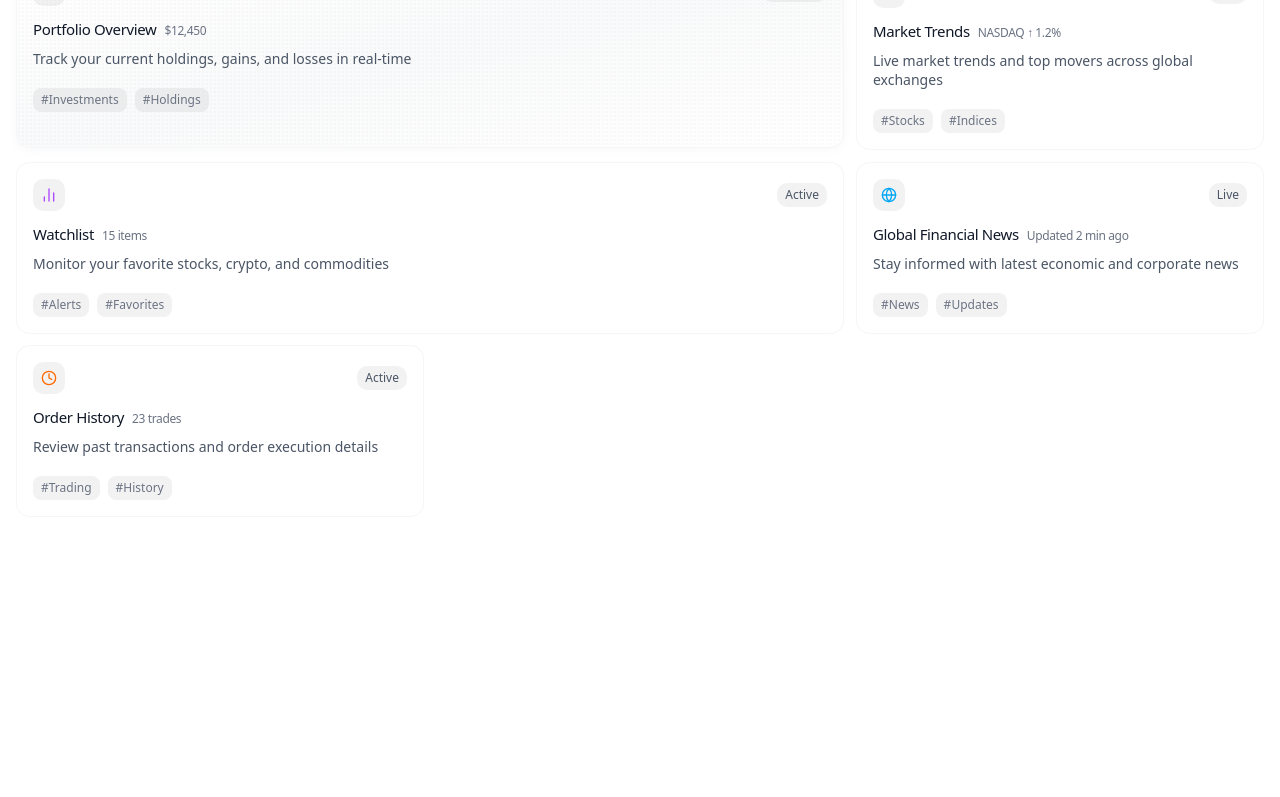
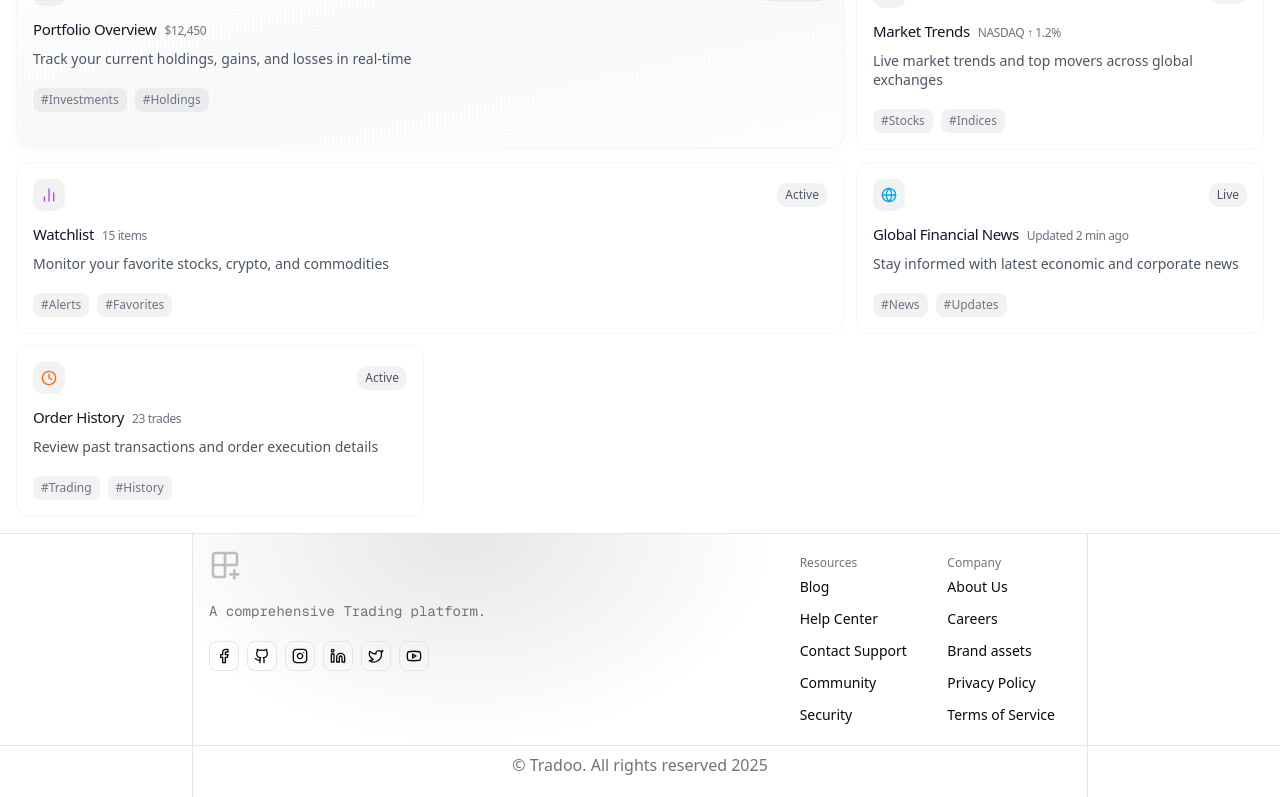
Before and after one commit to imRahul05/tradoo, a Next.js app in the folder client/: page / in a window 1280 px wide. Shown: the part 1635-2432 px from the top of the page. Before the commit the page ends 2168 px from the top, so only its background shows below. Built offline with nearby package versions, Linux system fonts and the light colour scheme.

Commit message:
feat: add Footer component and integrate it into Home page; update package dependencies

```diff
--- a/client/package.json
+++ b/client/package.json
@@ -14,6 +14,7 @@
     "clsx": "^2.1.1",
     "framer-motion": "^12.23.21",
     "gsap": "^3.13.0",
+    "lenis": "^1.3.11",
     "lucide-react": "^0.544.0",
     "next": "15.5.4",
     "react": "19.1.0",
--- a/client/src/app/page.tsx
+++ b/client/src/app/page.tsx
@@ -1,4 +1,5 @@
 import { HeroSection } from "@/components/blocks/hero-section-dark";
+import Footer from "@/components/Footer";
 import { Nav } from "@/components/Nav";
 import { TradingBentoGrid } from "@/components/TradingBentoGrid";
 export default function Home() {
@@ -28,6 +29,7 @@ export default function Home() {
       />
 
       <TradingBentoGrid />
+    <Footer/>
     </div>
   );
 }
--- /dev/null
+++ b/client/src/components/Footer.tsx
@@ -0,0 +1,26 @@
+"use client";
+import React from 'react';
+import { MinimalFooter } from "@/components/ui/minimal-footer";
+import { ArrowDownIcon } from 'lucide-react';
+import Lenis from 'lenis';
+
+export default function Footer() {
+
+    React.useEffect(() => {
+        const lenis = new Lenis();
+
+        function raf(time: number) {
+            lenis.raf(time);
+            requestAnimationFrame(raf);
+        }
+
+        requestAnimationFrame(raf);
+    }, []);
+
+    return (
+
+            <div>
+                < MinimalFooter />
+            </div>
+            );
+        }
--- /dev/null
+++ b/client/src/components/ui/minimal-footer.tsx
@@ -0,0 +1,152 @@
+import {
+	FacebookIcon,
+	GithubIcon,
+	Grid2X2Plus,
+	InstagramIcon,
+	LinkedinIcon,
+	TwitterIcon,
+	YoutubeIcon,
+} from 'lucide-react';
+
+export function MinimalFooter() {
+	const year = new Date().getFullYear();
+
+	const company = [
+		{
+			title: 'About Us',
+			href: '#',
+		},
+		{
+			title: 'Careers',
+			href: '#',
+		},
+		{
+			title: 'Brand assets',
+			href: '#',
+		},
+		{
+			title: 'Privacy Policy',
+			href: '#',
+		},
+		{
+			title: 'Terms of Service',
+			href: '#',
+		},
+	];
+
+	const resources = [
+		{
+			title: 'Blog',
+			href: '#',
+		},
+		{
+			title: 'Help Center',
+			href: '#',
+		},
+		{
+			title: 'Contact Support',
+			href: '#',
+		},
+		{
+			title: 'Community',
+			href: '#',
+		},
+		{
+			title: 'Security',
+			href: '#',
+		},
+	];
+
+	const socialLinks = [
+		{
+			icon: <FacebookIcon className="size-4" />,
+			link: '#',
+		},
+		{
+			icon: <GithubIcon className="size-4" />,
+			link: '#',
+		},
+		{
+			icon: <InstagramIcon className="size-4" />,
+			link: '#',
+		},
+		{
+			icon: <LinkedinIcon className="size-4" />,
+			link: '#',
+		},
+		{
+			icon: <TwitterIcon className="size-4" />,
+			link: '#',
+		},
+		{
+			icon: <YoutubeIcon className="size-4" />,
+			link: '#',
+		},
+	];
+	return (
+		<footer className="relative">
+			<div className="bg-[radial-gradient(35%_80%_at_30%_0%,--theme(--color-foreground/.1),transparent)] mx-auto max-w-4xl md:border-x">
+				<div className="bg-border absolute inset-x-0 h-px w-full" />
+				<div className="grid max-w-4xl grid-cols-6 gap-6 p-4">
+					<div className="col-span-6 flex flex-col gap-5 md:col-span-4">
+						<a href="#" className="w-max opacity-25" title="Home">
+							<Grid2X2Plus className="size-8" />
+						</a>
+						<p className="text-muted-foreground max-w-sm font-mono text-sm text-balance">
+							A comprehensive Trading platform.
+						</p>
+						<div className="flex gap-2">
+							{socialLinks.map((item, i) => (
+								<a
+									key={i}
+									className="hover:bg-accent rounded-md border p-1.5"
+									target="_blank"
+									href={item.link}
+								>
+									{item.icon}
+								</a>
+							))}
+						</div>
+					</div>
+					<div className="col-span-3 w-full md:col-span-1">
+						<span className="text-muted-foreground mb-1 text-xs">
+							Resources
+						</span>
+						<div className="flex flex-col gap-1">
+							{resources.map(({ href, title }, i) => (
+								<a
+									key={i}
+									className={`w-max py-1 text-sm duration-200 hover:underline`}
+									href={href}
+								>
+									{title}
+								</a>
+							))}
+						</div>
+					</div>
+					<div className="col-span-3 w-full md:col-span-1">
+						<span className="text-muted-foreground mb-1 text-xs">Company</span>
+						<div className="flex flex-col gap-1">
+							{company.map(({ href, title }, i) => (
+								<a
+									key={i}
+									className={`w-max py-1 text-sm duration-200 hover:underline`}
+									href={href}
+								>
+									{title}
+								</a>
+							))}
+						</div>
+					</div>
+				</div>
+				<div className="bg-border absolute inset-x-0 h-px w-full" />
+				<div className="flex max-w-4xl flex-col justify-between gap-2 pt-2 pb-5">
+					<p className="text-muted-foreground text-center font-thin">
+						© <a href="https://x.com/imrahul165">Tradoo</a>. All rights
+						reserved {year}
+					</p>
+				</div>
+			</div>
+		</footer>
+	);
+}
```
Also changed, not shown: 1 other file (tests, documents, lock files or other folders).
